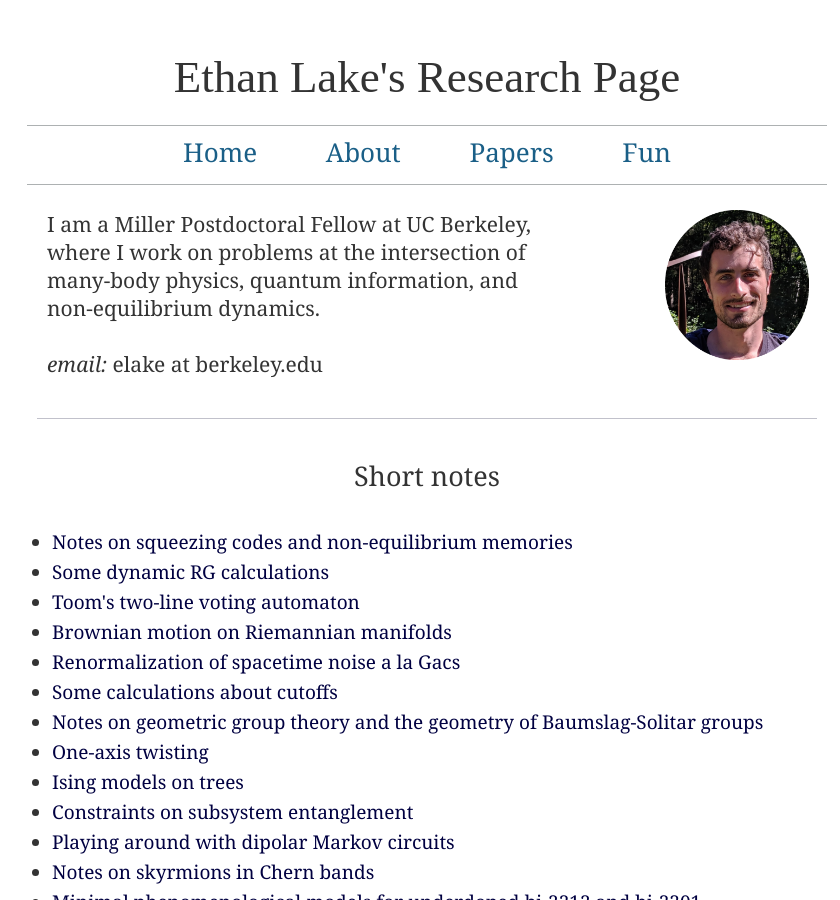
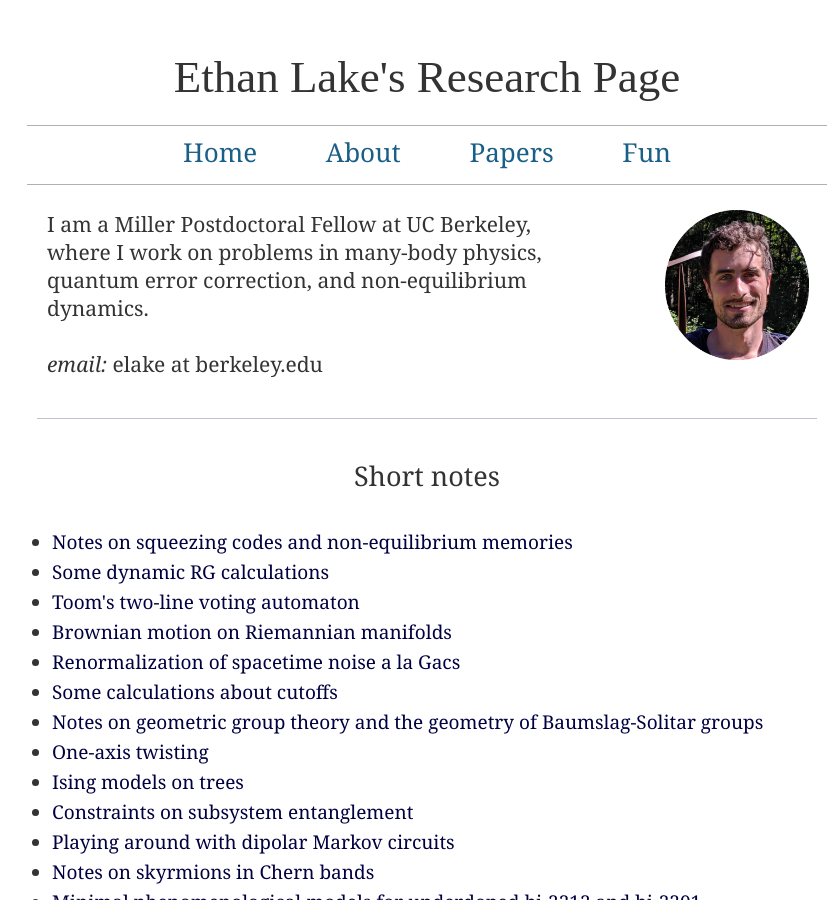
Before and after one commit to ethanlake/ethanlake.github.io, a Jekyll site: the page index.html, which Jekyll copies as it is, in a window 1280 px wide and 900 px high. Shown: the whole window, without its empty margins (213-1053 px from the left). Built offline with Jekyll 4.4.1, drawn with Linux system fonts in a browser that asks for light colours.

Commit message:
Update index.html

```diff
--- a/index.html
+++ b/index.html
@@ -35,7 +35,7 @@
 <div class="intro">
   <div class="intro-content">
     <div class="intro-text">
-      <p> I am a Miller Postdoctoral Fellow at UC Berkeley, where I work on problems at the intersection of many-body physics, quantum information, and non-equilibrium dynamics.
+      <p> I am a Miller Postdoctoral Fellow at UC Berkeley, where I work on problems in many-body physics, quantum error correction, and non-equilibrium dynamics.
         </p>
             <br>
 
```
